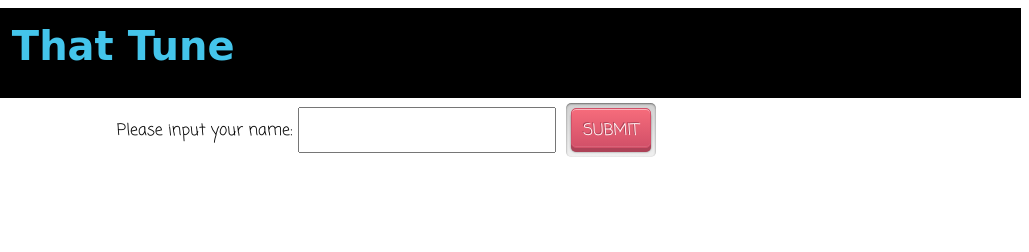
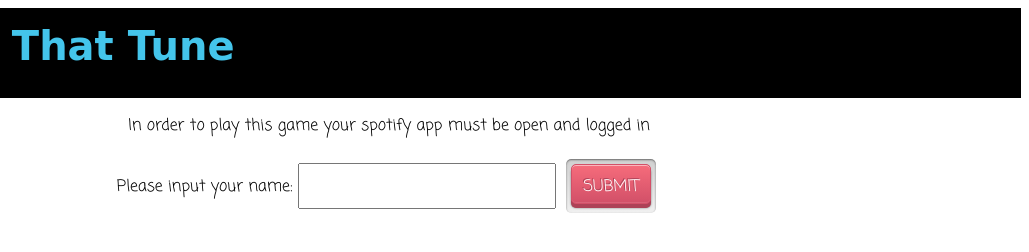
Before and after one commit to ericak11/name_that_tune_app, a website: page public/index.html in a window 1280 px wide. Shown: the full height of the page, 251-1280 px from the left. Drawn offline with nearby package versions, Linux system fonts and the light colour scheme; no server answers; a web font is replaced by a local one.

Commit message:
added spotify logged in message

```diff
--- a/public/index.html
+++ b/public/index.html
@@ -17,6 +17,7 @@
     </div>
   </div>
 <div class="login">
+  <p> In order to play this game your spotify app must be open and logged in</p>
   <form class="form" id="user-login">
     <label>Please input your name:</label>
     <input id="login" autocomplete="off"/>
```
